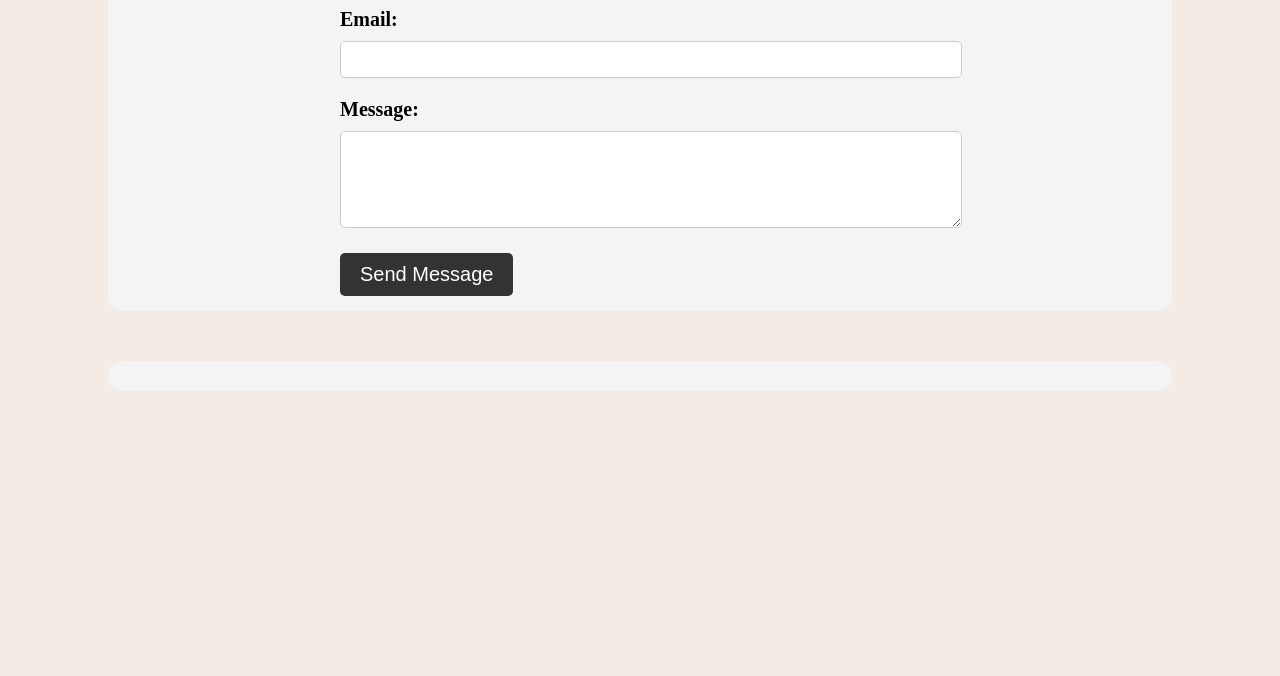
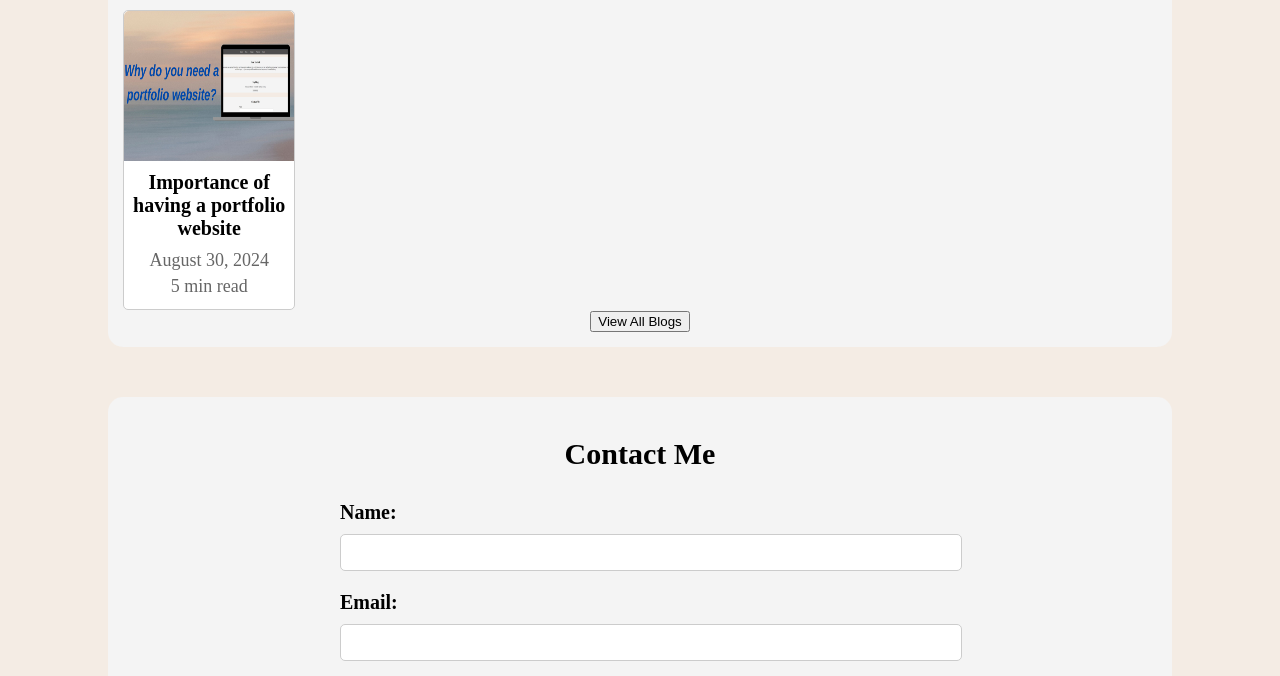
Before and after one commit to k-karthik7/karthikkotha, a website: page public/index.html in a window 1280 px wide. Shown: the part 747-1423 px from the top of the page. Before the commit the page ends 1231 px from the top, so only its background shows below. Drawn offline with Linux system fonts and the light colour scheme.

Commit message:
blog previews

```diff
--- a/public/index.html
+++ b/public/index.html
@@ -16,7 +16,6 @@
     <meta name="viewport" content="width=device-width, initial-scale=1.0">
     <title>Karthik</title>
     <link rel="stylesheet" href="styles.css">
-    <script src="script.js"></script>
 </head>
 <body>
 <nav class="navbar">
@@ -160,13 +159,26 @@
   </div>
 </section>
 
+<section class="skills" id="skills-section">
+  <h2>My Skills</h2>
+</section>
+
+<section class="projects" id="projects-section">
+  <h2>Projects</h2>
+</section>
+
+
 <section class="blogs" id="blog-section">
-  <h2>My Blog</h2>
-        <p>Some introductory content for the blog section.</p>
-        <button id="viewAllBlogsButton">View All Blogs</button>
-        <div id="blog-content">
-            <!-- Blog posts previews -->
-        </div>
+  <h2>Blogs</h2>
+
+  <div id="blog-previews">
+    <!-- Blog preview containers will be inserted here -->
+     <p>temp </p>
+  </div>
+
+  <div class="view-blogs-button">
+    <button id="viewAllBlogsButton">View All Blogs</button>
+  </div>
 </section>
 
 <section class="contact" id="contact-section">
@@ -185,8 +197,7 @@
     </form>
 </section>
 
-<section class="skills" id="skills-section"></section>
-<div id="content-container"></div>
+<div id="blog-list"></div>
 <script src="script.js"></script>
 </body>
 </html>
--- a/public/script.js
+++ b/public/script.js
@@ -53,6 +53,54 @@ window.onload = function() {
     // INJECT CSS
 };
 
+//blog previews
+document.addEventListener("DOMContentLoaded", function() {
+// Initialize an array to store the blog previews
+let blogPreviews = [
+    {
+        id: 1,
+        image: "image1.jpg",
+        title: "Importance of having a portfolio website",
+        date: "August 30, 2024",
+        timeToRead: "5 min read",
+    }
+
+];
+
+// Function to display the previews
+function displayBlogPreviews() {
+    const blogPreviewsContainer = document.getElementById('blog-previews');
+    blogPreviewsContainer.innerHTML = ''; // Clear existing previews
+
+    blogPreviews.slice(-4).forEach(preview => { // Get the last 3 previews
+        const previewDiv = document.createElement('div');
+        previewDiv.className = 'blog-preview';
+        previewDiv.innerHTML = `
+            <img src="articles/${preview.id}/${preview.image}" alt="${preview.title}">
+            <h4>${preview.title}</h4>
+            <div class="details">
+                <span>${preview.date}</span>
+                <span>${preview.timeToRead}</span>
+            </div>
+        `;
+        blogPreviewsContainer.appendChild(previewDiv);
+    });
+}
+
+// Function to add a new blog preview
+function addBlogPreview(id, image, title, date, timeToRead) {
+    blogPreviews.push({ id, image, title, date, timeToRead });
+    displayBlogPreviews(); // Update the display with the new preview
+}
+
+// Initial display of the previews
+displayBlogPreviews();
+
+// Example usage: Adding a new blog preview
+// addBlogPreview(5, "image5.jpg", "Blog Post 5", "August 30, 2024", "7 min read");
+
+});
+
 document.getElementById('viewAllBlogsButton').addEventListener('click', function() {
     // Hide other sections
     document.getElementById('about-section').style.display = 'none';
@@ -63,14 +111,14 @@ document.getElementById('viewAllBlogsButton').addEventListener('click', function
     fetch('blog-content.html')
         .then(response => response.text())
         .then(data => {
-            document.getElementById('content-container').innerHTML = data;
+            document.getElementById('blog-list').innerHTML = data;
         })
         .catch(error => console.error('Error loading the blog content:', error));
 });
 
 function closeBlog() {
     // Clear the blog content
-    document.getElementById('content-container').innerHTML = '';
+    document.getElementById('blog-list').innerHTML = '';
 
     // Show the main sections
     document.getElementById('about-section').style.display = 'block';
--- a/public/styles.css
+++ b/public/styles.css
@@ -89,9 +89,6 @@ section {
   border-radius: 15px;
 }
 
-/* .about p {
-  font-size: 25px;
-} */
 
 .typewrite-container {
   height: 1.5em; /* Adjust this height based on your font size */
@@ -99,6 +96,47 @@ section {
   align-items: center; /* Vertically center the typewriting text */
   justify-content: center;
 }
+
+#blog-previews {
+  display: grid;
+  grid-template-columns: repeat(4, 1fr); /* 2 columns layout */
+  gap: 20px;
+}
+
+.blog-preview {
+  border: 1px solid #ccc;
+  border-radius: 5px;
+  background-color: white;
+  display: flex;
+  flex-direction: column;
+  align-items: center;
+  text-align: center;
+  margin-bottom: 10px;
+  width: 70%;
+  height: 100%;
+}
+
+.blog-preview img {
+  max-width: 100%;
+  height: 150px;
+  border-top-left-radius: 5px;
+  border-top-right-radius: 5px;
+}
+
+.blog-preview h4 {
+  margin: 10px 0 5px;
+}
+
+.blog-preview .details {
+  font-size: 0.9em;
+  color: #666;
+}
+
+.blog-preview .details span {
+  display: block;
+  margin-top: 5px;
+}
+
 
 .contact h2 {
   margin-bottom: 30px;
```
Also changed, not shown: public/articles/1/image1.jpg (added), public/articles/2/image2.jpg (added), public/articles/3/image3.jpg (added), public/articles/4/image4.jpg (added).
